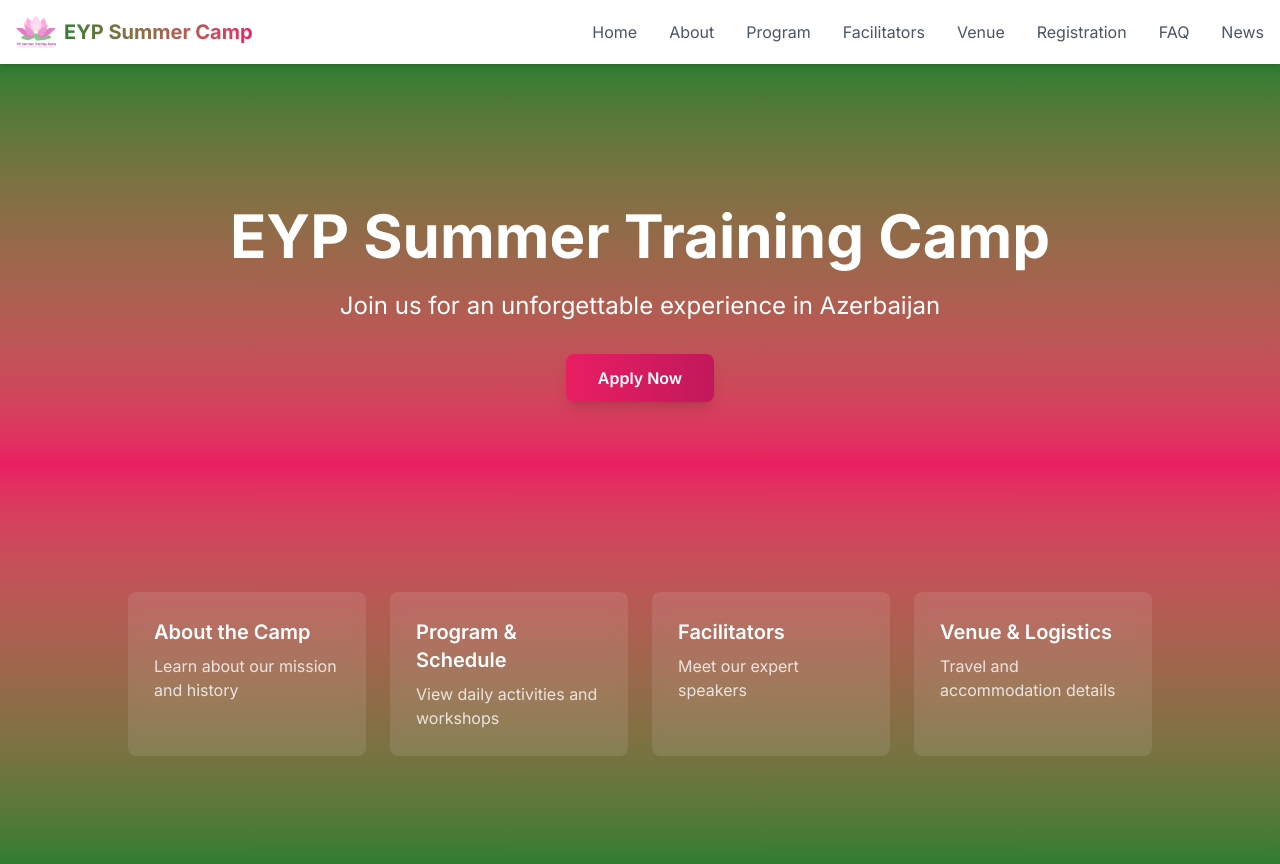
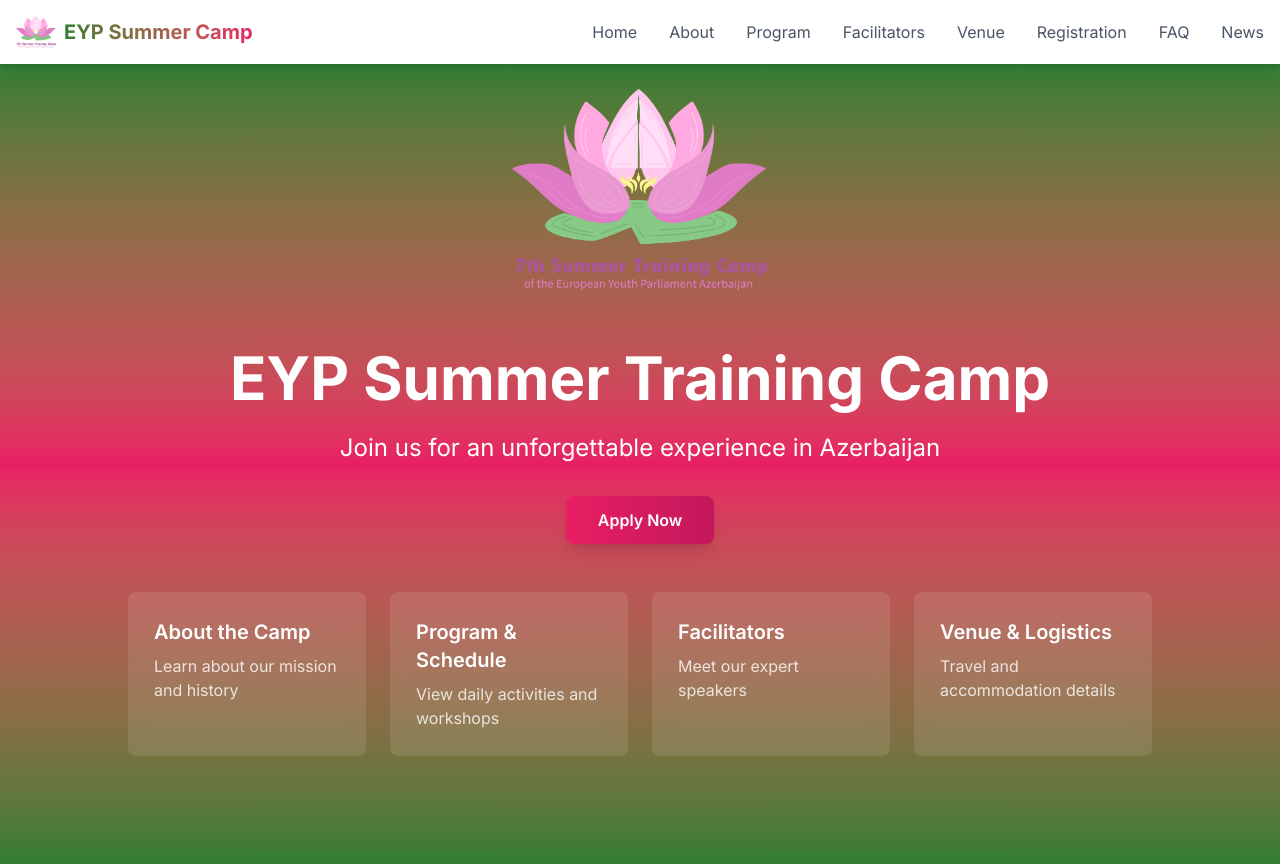
Before and after one commit to Ph4ntomByte/Summer_Training_Camp, a Next.js app: page / in a window 1280 px wide. Built offline with nearby package versions, Linux system fonts and the light colour scheme.

Commit message:
Add logo to the home page

```diff
--- a/src/app/page.tsx
+++ b/src/app/page.tsx
@@ -7,6 +7,15 @@
       {/* Hero Section */}
       <section className="relative h-[60vh]">
         <div className="relative z-10 flex flex-col items-center justify-center h-full text-white text-center px-4">
+          <div className="relative w-48 h-48 md:w-64 md:h-64 mb-8">
+            <Image
+              src="/images/lotus-logo.png"
+              alt="EYP Logo"
+              fill
+              className="object-contain"
+              priority
+            />
+          </div>
           <h1 className="text-5xl md:text-6xl font-bold mb-6">
             EYP Summer Training Camp
           </h1>
```
